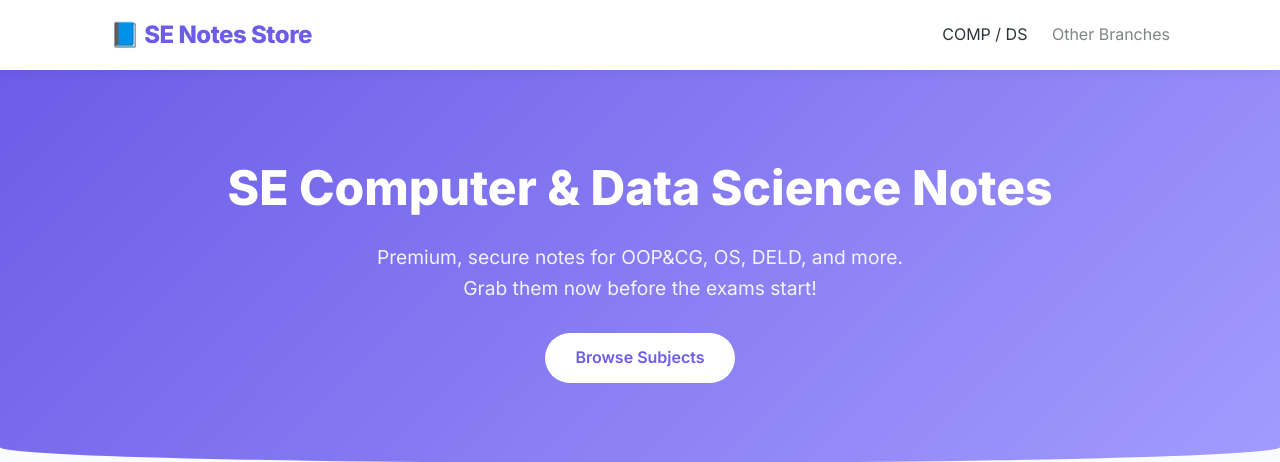
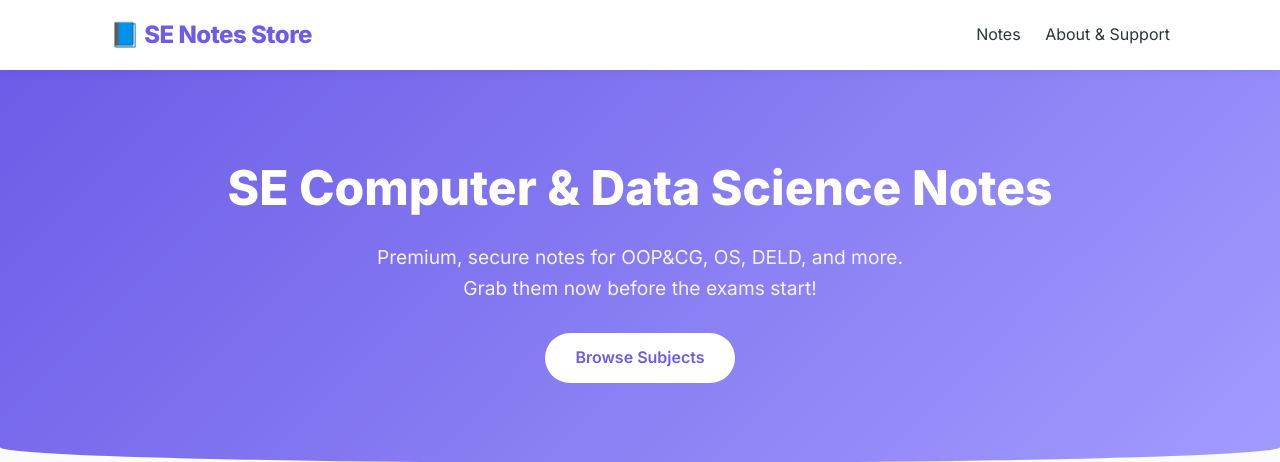
Before and after one commit to sam-0001/SE_COMP, a Flask app: page / in a window 1280 px wide. Shown: the top 462 px of the page. Run offline with Flask 3, Linux system fonts and the light colour scheme.

Commit message:
Update index.html

```diff
--- a/templates/index.html
+++ b/templates/index.html
@@ -14,9 +14,9 @@
             <nav>
                 <div class="logo">📘 SE Notes Store</div>
                 <div class="nav-links">
-                    <a href="#comp-ds">COMP / DS</a>
-                    <a href="#coming-soon" style="opacity: 0.6;">Other Branches</a>
-                </div>
+    <a href="{{ url_for('index') }}#comp-ds">Notes</a>
+    <a href="{{ url_for('about') }}">About & Support</a>
+</div>
             </nav>
         </div>
     </header>
```
